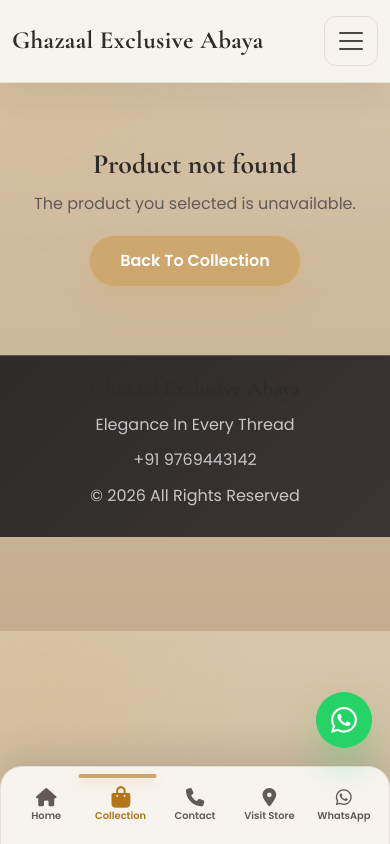
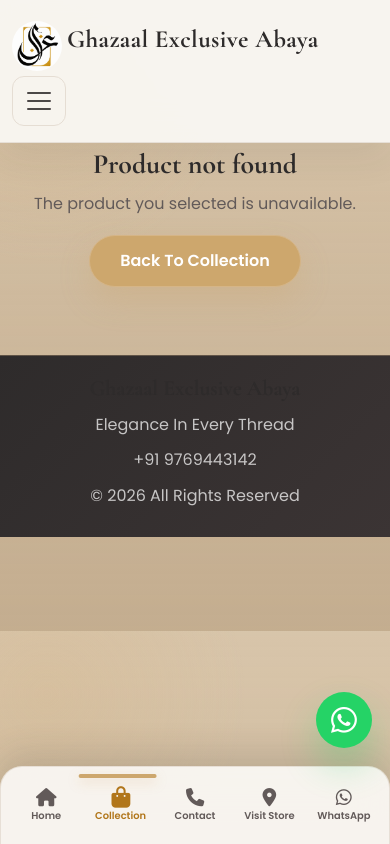
Before and after one commit to ARC-Stack-WebStudio/Ghazaal-Exclusive-Abaya-Burqa, a plain HTML site: page addorder.html in a window 390 px wide. Drawn offline with nearby package versions, Linux system fonts and the light colour scheme.

Commit message:
All New Collections

```diff
--- a/addorder.html
+++ b/addorder.html
@@ -1,5 +1,6 @@
 <!DOCTYPE html>
 <html lang="en">
+
 <head>
     <meta charset="UTF-8">
     <meta name="viewport" content="width=device-width, initial-scale=1.0">
@@ -8,18 +9,24 @@
     <link rel="stylesheet" href="https://cdnjs.cloudflare.com/ajax/libs/font-awesome/6.5.2/css/all.min.css">
     <link rel="stylesheet" href="css/style.css">
 </head>
+
 <body>
     <nav class="navbar navbar-expand-lg navbar-dark fixed-top custom-nav">
         <div class="container">
-            <a class="navbar-brand fw-bold" href="index.html">Ghazaal Exclusive Abaya</a>
-            <button class="navbar-toggler" type="button" data-bs-toggle="collapse" data-bs-target="#navbarNav" aria-label="Toggle navigation"><span class="navbar-toggler-icon"></span></button>
+            <a class="navbar-brand" href="index.htm">
+                <img class="Gazala-Logo" src="./Images/Gazaal logo 2.png" alt="">
+                Ghazaal Exclusive Abaya
+            </a>
+            <button class="navbar-toggler" type="button" data-bs-toggle="collapse" data-bs-target="#navbarNav"
+                aria-label="Toggle navigation"><span class="navbar-toggler-icon"></span></button>
             <div class="collapse navbar-collapse" id="navbarNav">
                 <ul class="navbar-nav ms-auto">
                     <li class="nav-item"><a class="nav-link" href="index.html">Home</a></li>
                     <li class="nav-item"><a class="nav-link" href="collection.html">Collection</a></li>
                     <li class="nav-item"><a class="nav-link" href="customize.html">Customize</a></li>
                     <li class="nav-item"><a class="nav-link" href="Wholesale.html">Wholesale</a></li>
-                    <li class="nav-item"><a class="nav-link" href="addorder.html?cart=1" data-cart-link>Cart (<span data-cart-count>0</span>)</a></li>
+                    <li class="nav-item"><a class="nav-link" href="addorder.html?cart=1" data-cart-link>Cart (<span
+                                data-cart-count>0</span>)</a></li>
                     <li class="nav-item"><a class="nav-link nav-cta" href="contact.html">Book Visit</a></li>
                 </ul>
             </div>
@@ -41,11 +48,13 @@
         </div>
     </footer>
 
-    <a href="https://wa.me/919769443142" class="whatsapp-float" aria-label="Chat on WhatsApp"><i class="fab fa-whatsapp"></i></a>
+    <a href="https://wa.me/919769443142" class="whatsapp-float" aria-label="Chat on WhatsApp"><i
+            class="fab fa-whatsapp"></i></a>
     <script src="https://cdn.jsdelivr.net/npm/bootstrap@5.3.3/dist/js/bootstrap.bundle.min.js"></script>
     <script src="js/products.js"></script>
     <script src="js/cart.js"></script>
     <script src="js/addorder.js"></script>
     <script src="js/bottom-nav.js"></script>
 </body>
+
 </html>
```
Also changed, not shown: contact.html (+2 -1 lines), index.html (+2 -2 lines).
